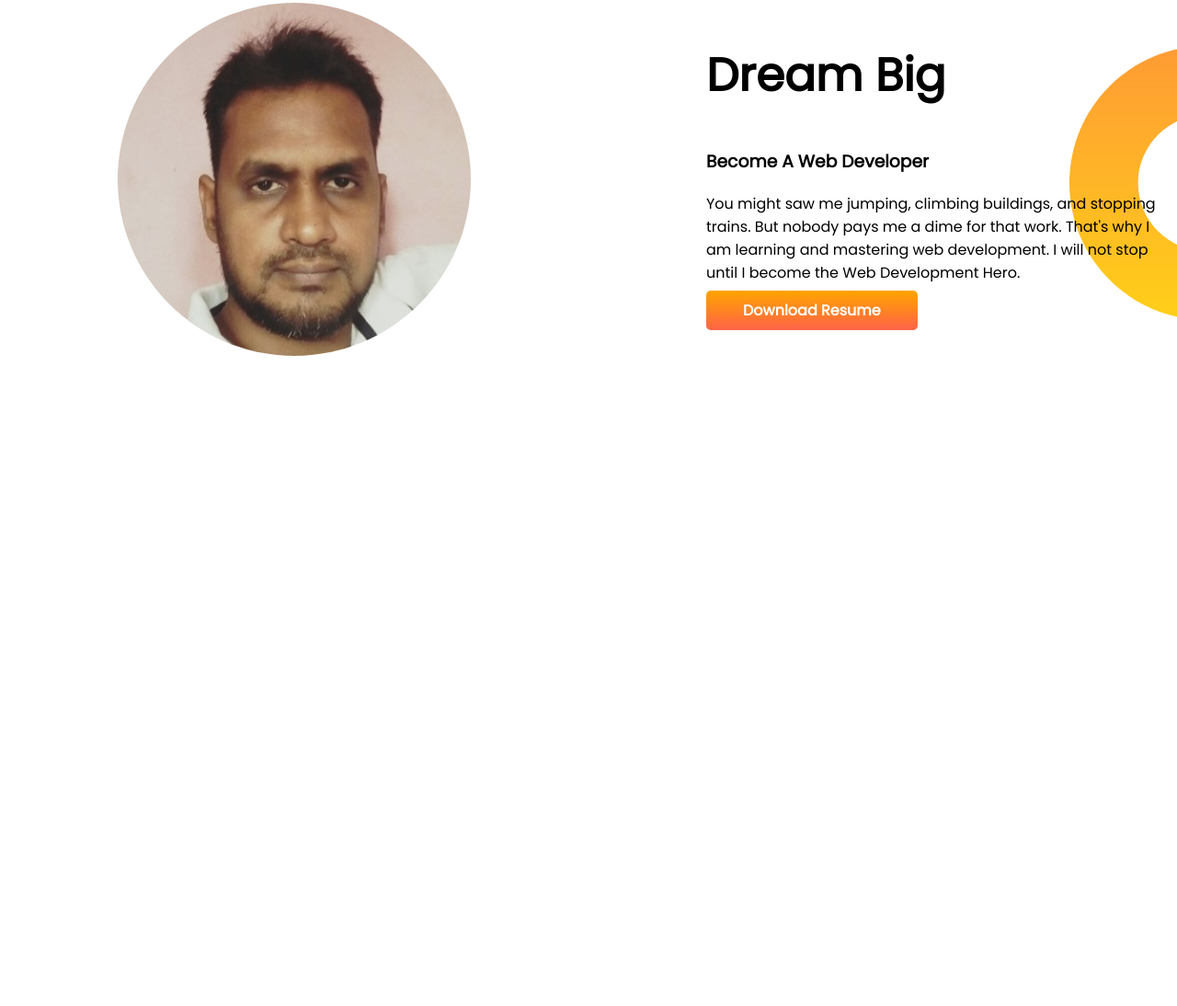
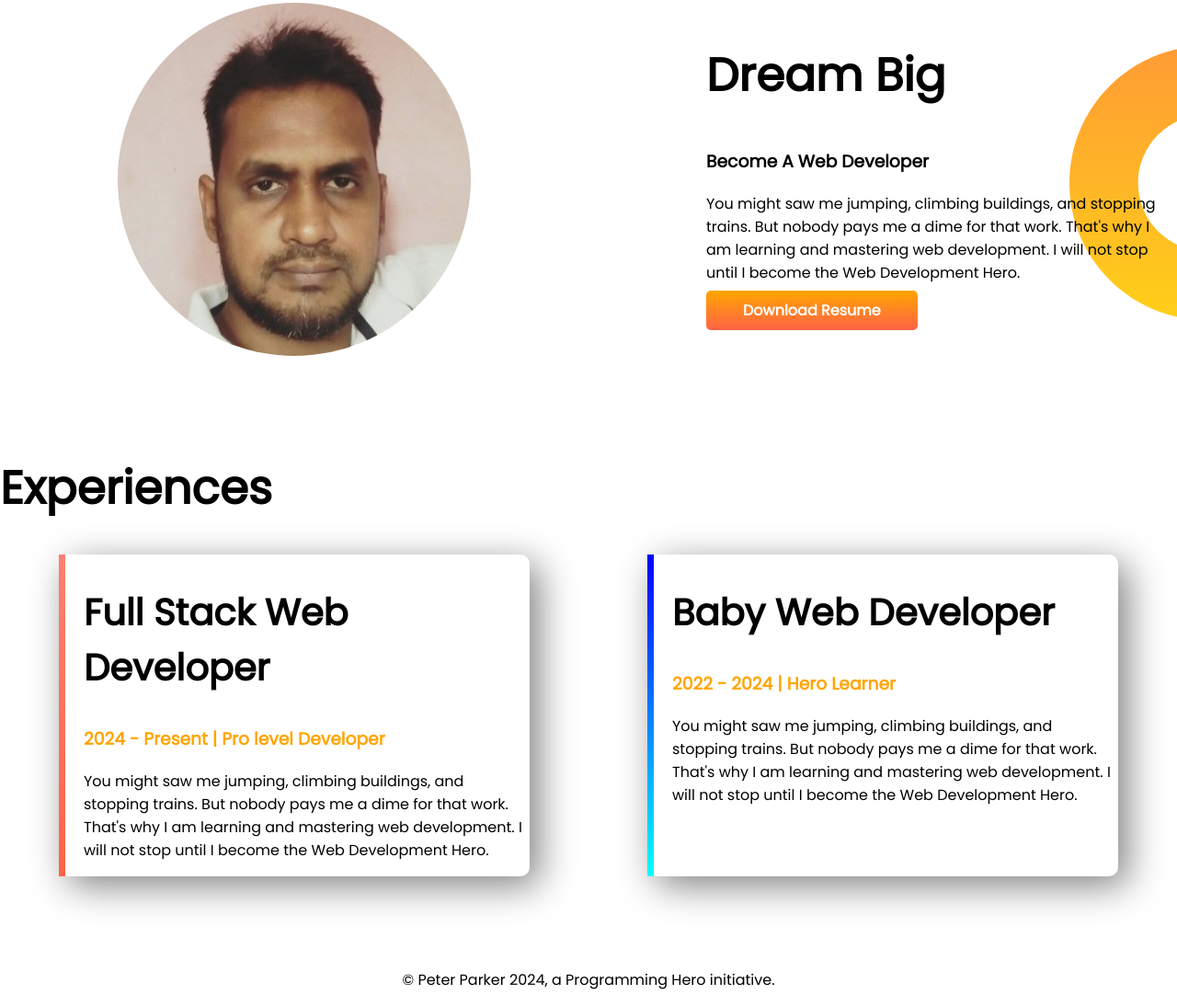
Before and after one commit to Sazid-Ahmed/developer-portfolio, a plain HTML site: page index.html in a window 1280 px wide. Shown: the part 635-1729 px from the top of the page at 92% size. Before the commit the page ends 1129 px from the top, so only its background shows below. Drawn offline with Linux system fonts and the light colour scheme.

Commit message:
footer and experience added

```diff
--- a/index.html
+++ b/index.html
@@ -13,7 +13,7 @@
 </head>
 
 <body>
-    <section class="top-banner">
+    <section class="top-banner flexible-container">
         <div class="half-width">
             <h1>Welcome To</h1>
             <h1><span class="orange-color">Sazid Ahmed's</span> World!</h1>
@@ -29,7 +29,7 @@
             <img src="myphoto.jpg" alt="">
         </div>
     </section>
-    <section class="dream-big">
+    <section class="dream-big flexible-container">
         <div class="half-width">
             <img src="myphoto.jpg" alt="">
         </div>
@@ -41,6 +41,33 @@
                 Development Hero.</p>
             <a class="linked-button" target="_blank" href="https://github.com/Sazid-Ahmed">Download Resume</a>
         </div>
+    </section class="experience-area">
+    <h1>Experiences</h1>
+    <div class="flexible-container">
+        <div id="full-stack-experience" class="experience-item">
+            <h2>Full Stack Web Developer</h2>
+            <h3 class="orange-color">2024 - Present | Pro level Developer</h3>
+            <p>You might saw me jumping, climbing buildings, and stopping trains. But nobody pays me a dime for that
+                work.
+                That's why I am learning and mastering web development. I will not stop until I become the Web
+                Development
+                Hero.</p>
+        </div>
+        <div id="web-dev-experirnce" class="experience-item">
+            <h2>Baby Web Developer</h2>
+            <h3 class="orange-color">2022 - 2024 | Hero Learner</h3>
+            <p>You might saw me jumping, climbing buildings, and stopping trains. But nobody pays me a dime for that
+                work.
+                That's why I am learning and mastering web development. I will not stop until I become the Web
+                Development
+                Hero.</p>
+        </div>
+    </div>
+    <section>
+        <footer>
+            <p>© Peter Parker 2024, a Programming Hero initiative.</p>
+        </footer>
+
     </section>
 </body>
 
--- a/style.css
+++ b/style.css
@@ -5,10 +5,13 @@ body{
 h1{
     font-size: 50px;
 }
+h2{
+    font-size: 40px;
+}
 .orange-color{
     color: orange;
 }
-section{
+.flexible-container{
     display: flex;
     margin-bottom: 100px;
 }
@@ -36,6 +39,32 @@ section{
     background-repeat: no-repeat;
     background-position: right;
 }
+.experience-area{
+    background-image: url(images/exp-bg.png);
+    background-repeat: no-repeat;
+    background-position: left;
+}
+.experience-item{
+    width: 40%;
+    margin-left: 5%;
+    margin-right: 5%;
+    padding-left: 20px;
+    border-radius: 10px;
+    box-shadow: 10px 10px 40px grey;
+}
+#web-dev-experirnce{
+    border-left: 7px solid;
+    border-image: linear-gradient(blue, cyan);
+    border-image-slice: 1;
+}
+#full-stack-experience{
+    border-left: 7px solid;
+    border-image: linear-gradient(salmon, tomato);
+    border-image-slice: 1;
+}
+footer p{
+    text-align: center;
+}
 img{
     width: 500px;
     border-radius: 250px;
```
Also changed, not shown: 4 other files.
